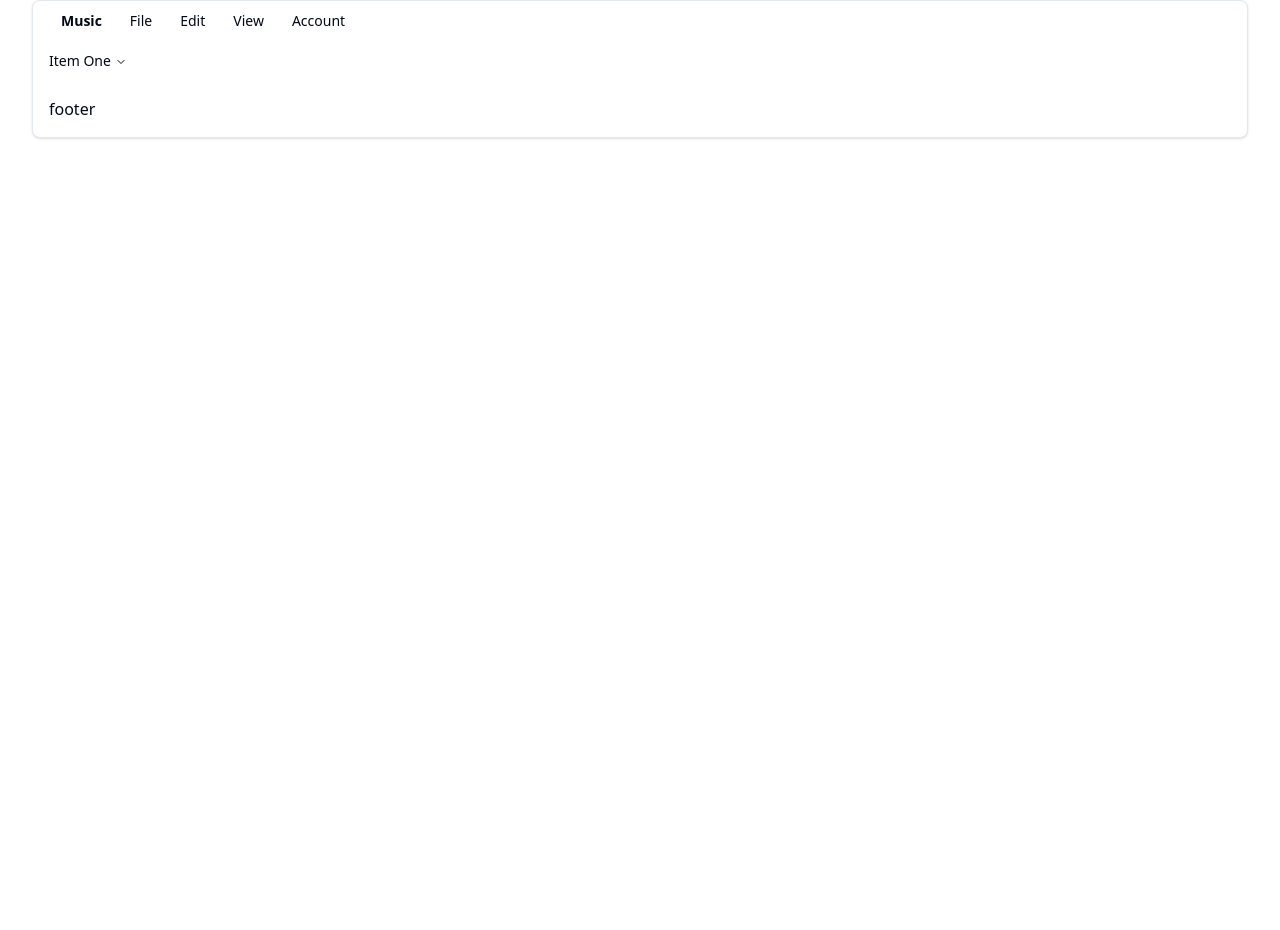
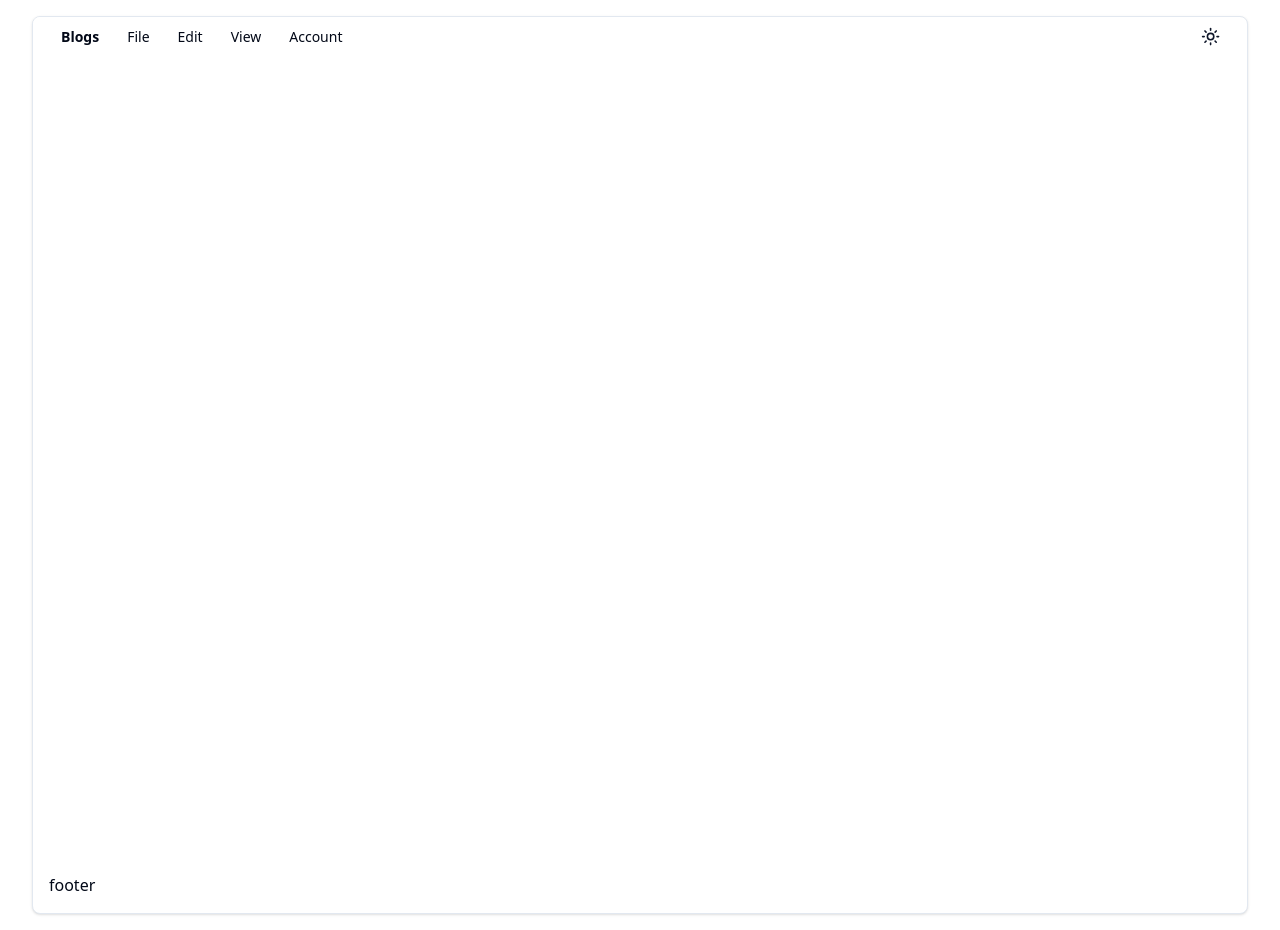
Before and after one commit to sachinbabu-dev/blogs, a Next.js app: page / in a window 1280 px wide. Before the commit the page ends 800 px from the top, so only its background shows below. Built offline with nearby package versions, Linux system fonts and the light colour scheme.

Commit message:
Menu bar and content section fixes

```diff
--- a/app/layout.tsx
+++ b/app/layout.tsx
@@ -28,9 +28,9 @@
         disableTransitionOnChange
       >
       <body>
-        <div className="container relative">
+        <div className="container relative py-4">
           <section>
-            <div className="overflow-hidden rounded-[0.5rem] border bg-background shadow">
+            <div className="overflow-hidden rounded-[0.5rem] border bg-background shadow ">
               {children}
             </div>
           </section>
--- a/app/page.tsx
+++ b/app/page.tsx
@@ -14,18 +14,7 @@
   return (
     <div className="">
       <Header />
-      <main className="flex-grow  flex flex-col items-start justify-start">
-      <NavigationMenu>
-  <NavigationMenuList>
-    <NavigationMenuItem>
-      <NavigationMenuTrigger
-      >Item One</NavigationMenuTrigger>
-      <NavigationMenuContent>
-        <NavigationMenuLink>Link</NavigationMenuLink>
-      </NavigationMenuContent>
-    </NavigationMenuItem>
-  </NavigationMenuList>
-</NavigationMenu>
+      <main className="flex-grow min-h-screen flex flex-col items-start justify-start">
       </main>
       <footer className="p-4">
         footer
--- a/components/darkModeToggle.tsx
+++ b/components/darkModeToggle.tsx
@@ -1,24 +1,24 @@
-"use client"
+"use client";
 
-import * as React from "react"
-import { Moon, Sun } from "lucide-react"
-import { useTheme } from "next-themes"
+import * as React from "react";
+import { Moon, Sun } from "lucide-react";
+import { useTheme } from "next-themes";
 
-import { Button } from "@/components/ui/button"
+import { Button } from "@/components/ui/button";
 import {
   DropdownMenu,
   DropdownMenuContent,
   DropdownMenuItem,
   DropdownMenuTrigger,
-} from "@/components/ui/dropdown-menu"
+} from "@/components/ui/dropdown-menu";
 
 export function ModeToggle() {
-  const { setTheme } = useTheme()
+  const { setTheme } = useTheme();
 
   return (
     <DropdownMenu>
       <DropdownMenuTrigger asChild>
-        <Button variant="outline" size="icon">
+        <Button variant="link" size="icon">
           <Sun className="h-[1.2rem] w-[1.2rem] rotate-0 scale-100 transition-all dark:-rotate-90 dark:scale-0" />
           <Moon className="absolute h-[1.2rem] w-[1.2rem] rotate-90 scale-0 transition-all dark:rotate-0 dark:scale-100" />
           <span className="sr-only">Toggle theme</span>
@@ -36,5 +36,5 @@
         </DropdownMenuItem>
       </DropdownMenuContent>
     </DropdownMenu>
-  )
+  );
 }
--- a/components/header.tsx
+++ b/components/header.tsx
@@ -1,128 +1,13 @@
-"use client"
+"use client";
 import React from "react";
 import { ModeToggle } from "./darkModeToggle";
-import {
-  Menubar,
-  MenubarCheckboxItem,
-  MenubarContent,
-  MenubarItem,
-  MenubarMenu,
-  MenubarRadioGroup,
-  MenubarRadioItem,
-  MenubarSeparator,
-  MenubarShortcut,
-  MenubarSub,
-  MenubarSubContent,
-  MenubarSubTrigger,
-  MenubarTrigger,
-} from "@/components/ui/menubar";
-import {
-  NavigationMenu,
-  NavigationMenuContent,
-  NavigationMenuIndicator,
-  NavigationMenuItem,
-  NavigationMenuLink,
-  NavigationMenuList,
-  NavigationMenuTrigger,
-  NavigationMenuViewport,
-} from "@/components/ui/navigation-menu"
 import { Menu } from "./menu";
 
 const Header = () => {
   return (
-    <header className="flex">
-      <div className="">
-<Menu/>
-        {/* <Menubar>
-          <MenubarMenu>
-            <MenubarTrigger>File</MenubarTrigger>
-            <MenubarContent>
-              <MenubarItem>
-                New Tab <MenubarShortcut>⌘T</MenubarShortcut>
-              </MenubarItem>
-              <MenubarItem>
-                New Window <MenubarShortcut>⌘N</MenubarShortcut>
-              </MenubarItem>
-              <MenubarItem disabled>New Incognito Window</MenubarItem>
-              <MenubarSeparator />
-              <MenubarSub>
-                <MenubarSubTrigger>Share</MenubarSubTrigger>
-                <MenubarSubContent>
-                  <MenubarItem>Email link</MenubarItem>
-                  <MenubarItem>Messages</MenubarItem>
-                  <MenubarItem>Notes</MenubarItem>
-                </MenubarSubContent>
-              </MenubarSub>
-              <MenubarSeparator />
-              <MenubarItem>
-                Print... <MenubarShortcut>⌘P</MenubarShortcut>
-              </MenubarItem>
-            </MenubarContent>
-          </MenubarMenu>
-          <MenubarMenu>
-            <MenubarTrigger>Edit</MenubarTrigger>
-            <MenubarContent>
-              <MenubarItem>
-                Undo <MenubarShortcut>⌘Z</MenubarShortcut>
-              </MenubarItem>
-              <MenubarItem>
-                Redo <MenubarShortcut>⇧⌘Z</MenubarShortcut>
-              </MenubarItem>
-              <MenubarSeparator />
-              <MenubarSub>
-                <MenubarSubTrigger>Find</MenubarSubTrigger>
-                <MenubarSubContent>
-                  <MenubarItem>Search the web</MenubarItem>
-                  <MenubarSeparator />
-                  <MenubarItem>Find...</MenubarItem>
-                  <MenubarItem>Find Next</MenubarItem>
-                  <MenubarItem>Find Previous</MenubarItem>
-                </MenubarSubContent>
-              </MenubarSub>
-              <MenubarSeparator />
-              <MenubarItem>Cut</MenubarItem>
-              <MenubarItem>Copy</MenubarItem>
-              <MenubarItem>Paste</MenubarItem>
-            </MenubarContent>
-          </MenubarMenu>
-          <MenubarMenu>
-            <MenubarTrigger>View</MenubarTrigger>
-            <MenubarContent>
-              <MenubarCheckboxItem>
-                Always Show Bookmarks Bar
-              </MenubarCheckboxItem>
-              <MenubarCheckboxItem checked>
-                Always Show Full URLs
-              </MenubarCheckboxItem>
-              <MenubarSeparator />
-              <MenubarItem inset>
-                Reload <MenubarShortcut>⌘R</MenubarShortcut>
-              </MenubarItem>
-              <MenubarItem disabled inset>
-                Force Reload <MenubarShortcut>⇧⌘R</MenubarShortcut>
-              </MenubarItem>
-              <MenubarSeparator />
-              <MenubarItem inset>Toggle Fullscreen</MenubarItem>
-              <MenubarSeparator />
-              <MenubarItem inset>Hide Sidebar</MenubarItem>
-            </MenubarContent>
-          </MenubarMenu>
-          <MenubarMenu>
-            <MenubarTrigger>Profiles</MenubarTrigger>
-            <MenubarContent>
-              <MenubarRadioGroup value="benoit">
-                <MenubarRadioItem value="andy">Andy</MenubarRadioItem>
-                <MenubarRadioItem value="benoit">Benoit</MenubarRadioItem>
-                <MenubarRadioItem value="Luis">Luis</MenubarRadioItem>
-              </MenubarRadioGroup>
-              <MenubarSeparator />
-              <MenubarItem inset>Edit...</MenubarItem>
-              <MenubarSeparator />
-              <MenubarItem inset>Add Profile...</MenubarItem>
-            </MenubarContent>
-          </MenubarMenu>
-        </Menubar> */}
-      </div>
+    <header className="flex justify-between pr-4">
+      <Menu />
+      <ModeToggle />
     </header>
   );
 };
--- a/components/menu.tsx
+++ b/components/menu.tsx
@@ -19,7 +19,7 @@
     return (
       <Menubar className="rounded-none border-b border-none px-2 lg:px-4">
         <MenubarMenu>
-          <MenubarTrigger className="font-bold">Music</MenubarTrigger>
+          <MenubarTrigger className="font-bold">Blogs</MenubarTrigger>
           <MenubarContent>
             <MenubarItem>About Music</MenubarItem>
             <MenubarSeparator />
--- /dev/null
+++ b/components/ui/card.tsx
@@ -0,0 +1,79 @@
+import * as React from "react"
+
+import { cn } from "@/lib/utils"
+
+const Card = React.forwardRef<
+  HTMLDivElement,
+  React.HTMLAttributes<HTMLDivElement>
+>(({ className, ...props }, ref) => (
+  <div
+    ref={ref}
+    className={cn(
+      "rounded-lg border bg-card text-card-foreground shadow-sm",
+      className
+    )}
+    {...props}
+  />
+))
+Card.displayName = "Card"
+
+const CardHeader = React.forwardRef<
+  HTMLDivElement,
+  React.HTMLAttributes<HTMLDivElement>
+>(({ className, ...props }, ref) => (
+  <div
+    ref={ref}
+    className={cn("flex flex-col space-y-1.5 p-6", className)}
+    {...props}
+  />
+))
+CardHeader.displayName = "CardHeader"
+
+const CardTitle = React.forwardRef<
+  HTMLParagraphElement,
+  React.HTMLAttributes<HTMLHeadingElement>
+>(({ className, ...props }, ref) => (
+  <h3
+    ref={ref}
+    className={cn(
+      "text-2xl font-semibold leading-none tracking-tight",
+      className
+    )}
+    {...props}
+  />
+))
+CardTitle.displayName = "CardTitle"
+
+const CardDescription = React.forwardRef<
+  HTMLParagraphElement,
+  React.HTMLAttributes<HTMLParagraphElement>
+>(({ className, ...props }, ref) => (
+  <p
+    ref={ref}
+    className={cn("text-sm text-muted-foreground", className)}
+    {...props}
+  />
+))
+CardDescription.displayName = "CardDescription"
+
+const CardContent = React.forwardRef<
+  HTMLDivElement,
+  React.HTMLAttributes<HTMLDivElement>
+>(({ className, ...props }, ref) => (
+  <div ref={ref} className={cn("p-6 pt-0", className)} {...props} />
+))
+CardContent.displayName = "CardContent"
+
+const CardFooter = React.forwardRef<
+  HTMLDivElement,
+  React.HTMLAttributes<HTMLDivElement>
+>(({ className, ...props }, ref) => (
+  <div
+    ref={ref}
+    className={cn("flex items-center p-6 pt-0", className)}
+    {...props}
+  />
+))
+CardFooter.displayName = "CardFooter"
+
+export { Card, CardHeader, CardFooter, CardTitle, CardDescription, CardContent }
```
